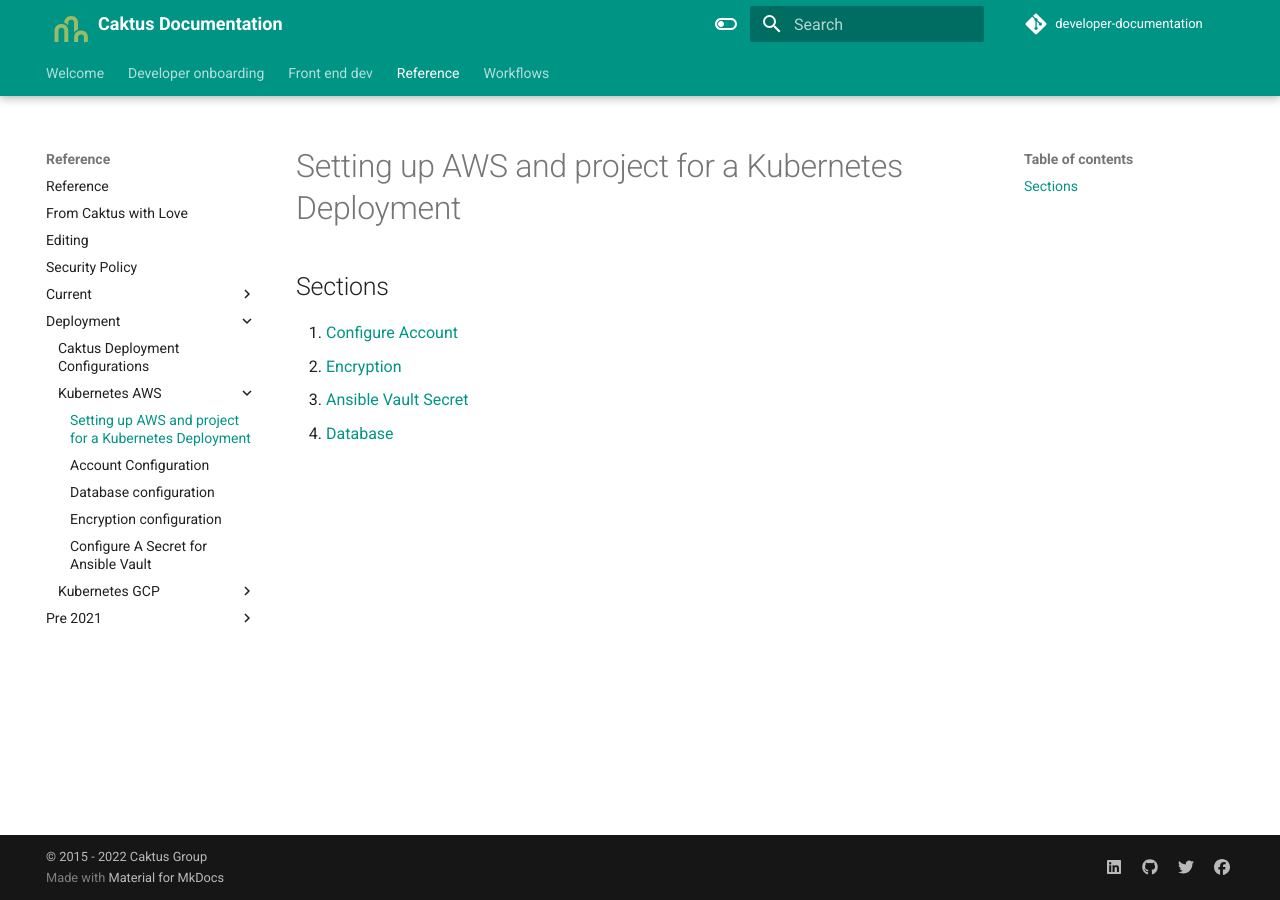
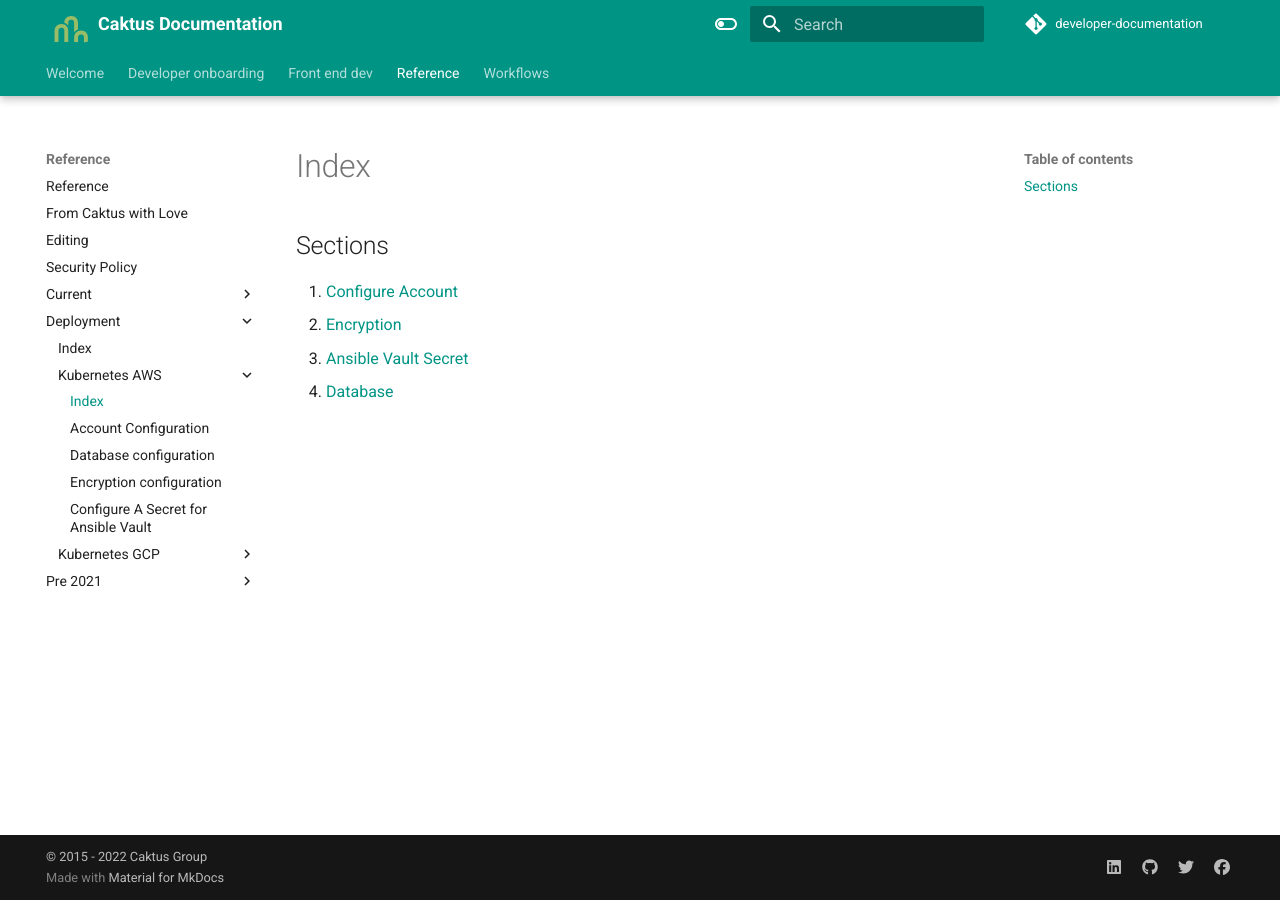
Before and after one commit to caktus/guidebook, an MkDocs documentation site: the page built from docs/reference/deployment/Kubernetes-AWS/index.md, in a window 1280 px wide. Built offline with MkDocs 1.6.1 and Material for MkDocs 9.7.7, drawn with Linux system fonts in a browser that asks for light colours; comment, search, counter and statistics services are not loaded.

Commit message:
Rename index

```diff
--- a/docs/reference/deployment/Kubernetes-AWS/index.md
+++ b/docs/reference/deployment/Kubernetes-AWS/index.md
@@ -1,4 +1,4 @@
-# Setting up AWS and project for a Kubernetes Deployment
+# Index
 
 ## Sections
 
--- a/docs/reference/deployment/index.md
+++ b/docs/reference/deployment/index.md
@@ -1,4 +1,4 @@
-# Caktus Deployment Configurations
+# Index
 
 1. [Kubernetes-AWS](Kubernetes-AWS)
 1. [Kubernetes-GCP](Kubernetes-GCP)
```
